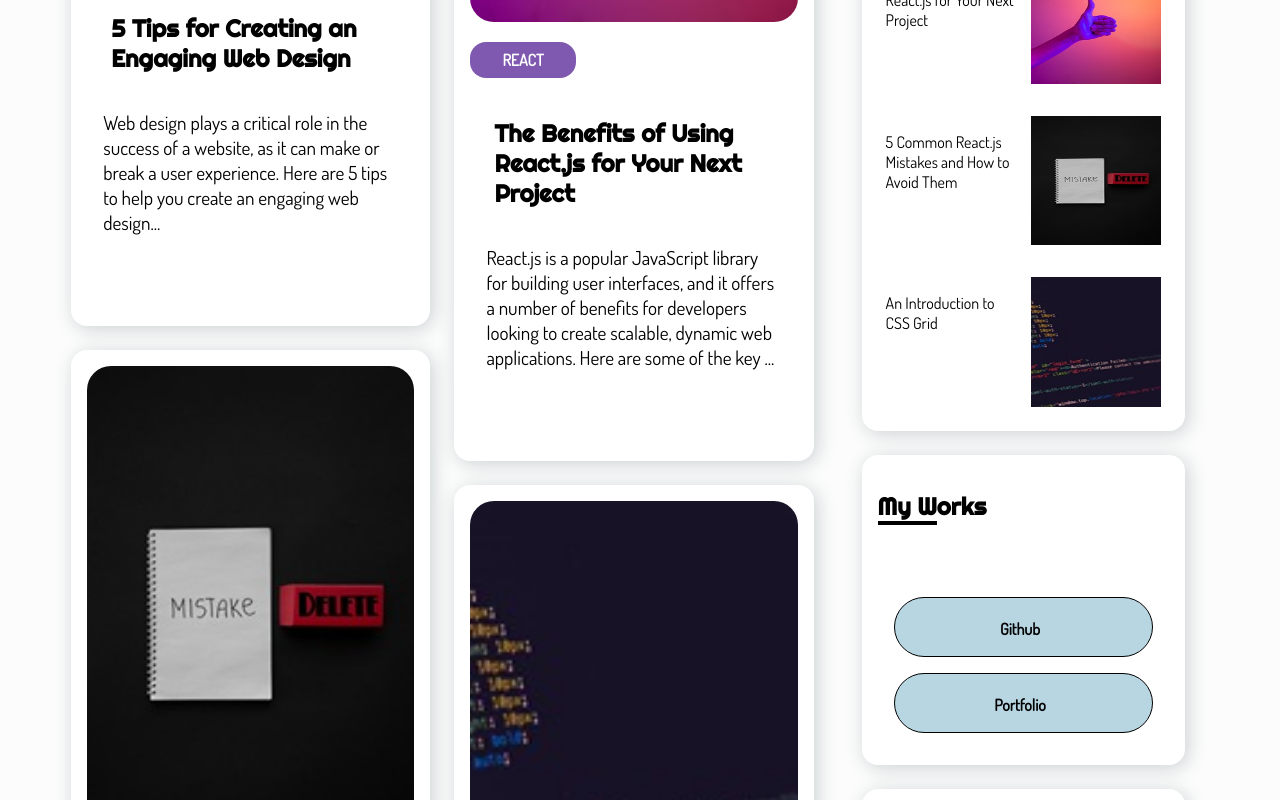
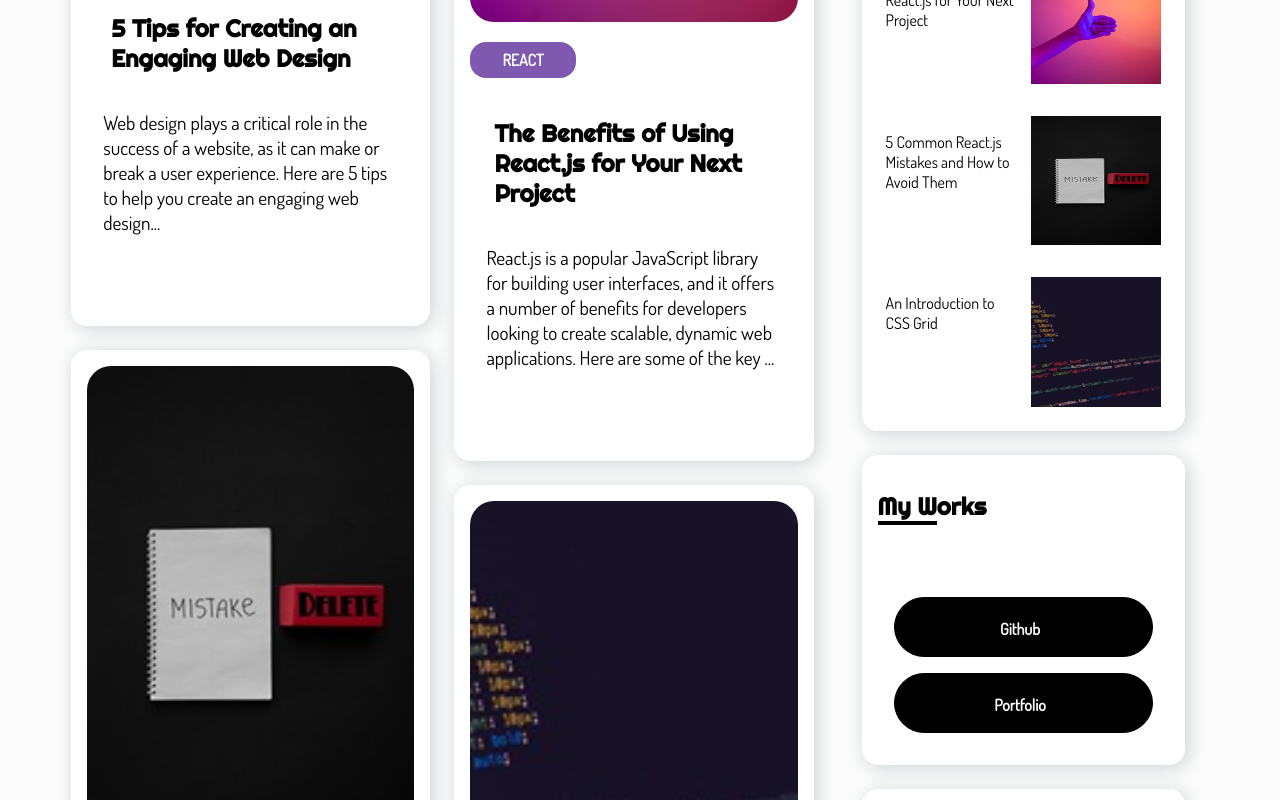
Before and after one commit to harizaldycahya/harizaldyblog, a Next.js app: page / in a window 1280 px wide. Shown: the part 2000-2800 px from the top of the page. Built offline with nearby package versions, Linux system fonts and the light colour scheme.

Commit message:
delete image and change button color

```diff
--- a/components/Contact.js
+++ b/components/Contact.js
@@ -1,4 +1,4 @@
-import background from "../public/assets/square.jpg"
+
 
 const Contact = () => {
     return (
--- a/components/Hero.js
+++ b/components/Hero.js
@@ -1,4 +1,4 @@
-// import bg from 'assets/bg.svg'
+
 import {motion} from 'framer-motion'
 
 const Hero = () => {
--- a/pages/index.js
+++ b/pages/index.js
@@ -1,6 +1,5 @@
 import Cards from "../components/Cards"
 import Hero from "../components/Hero"
-import bg from '../public/assets/bg.svg'
 import { useState } from 'react';
 
 const blogs = [
@@ -75,7 +74,7 @@ const blogs = [
 
 export default function Home() {
   return (
-    <div className="home" style={{backgroundImage: `url(${bg})`}}>
+    <div className="home">
         <Hero></Hero>
         <Cards blogs1={blogs.filter((blog)=> blog.id % 2===0 || blog.id === 0)} blogs2={blogs.filter((blog)=> blog.id % 2===1)}></Cards>
     </div>
--- a/styles/globals.css
+++ b/styles/globals.css
@@ -6,6 +6,14 @@ html{
 
 body{
   background-color: hsl(0, 0%, 99%);
+  background-position: center;
+  background-repeat: no-repeat;
+  background-size: cover;
+  -o-background-size:100% auto;
+  -webkit-background-size:100% auto;
+  -moz-background-size:100% auto;
+  background-size:100% auto;
+  background-attachment: fixed;
   color: black;
   font-family: 'Dosis', sans-serif;
   overflow-x: hidden;
@@ -19,7 +27,9 @@ body{
   border-radius: 2rem;
   margin: 1rem;
   cursor: pointer;
-  background-color: hsl(195, 41%, 80%);
+  /* background-color: hsl(195, 41%, 80%); */
+  background-color: black;
+  color: white;
   transition: ease .5s;
   font-weight: bolder;
 }
@@ -65,13 +75,13 @@ span{
 }
 
 .header{
-  background-position: center;
+  /* background-position: center;
   background-repeat: no-repeat;
   background-size: cover;
   -o-background-size:100% auto;
   -webkit-background-size:100% auto;
   -moz-background-size:100% auto;
-  background-size:100% auto;
+  background-size:100% auto; */
 }
 
 .navbar{
```
Also changed, not shown: public/assets/bg.svg (deleted), public/assets/header.png (deleted).
